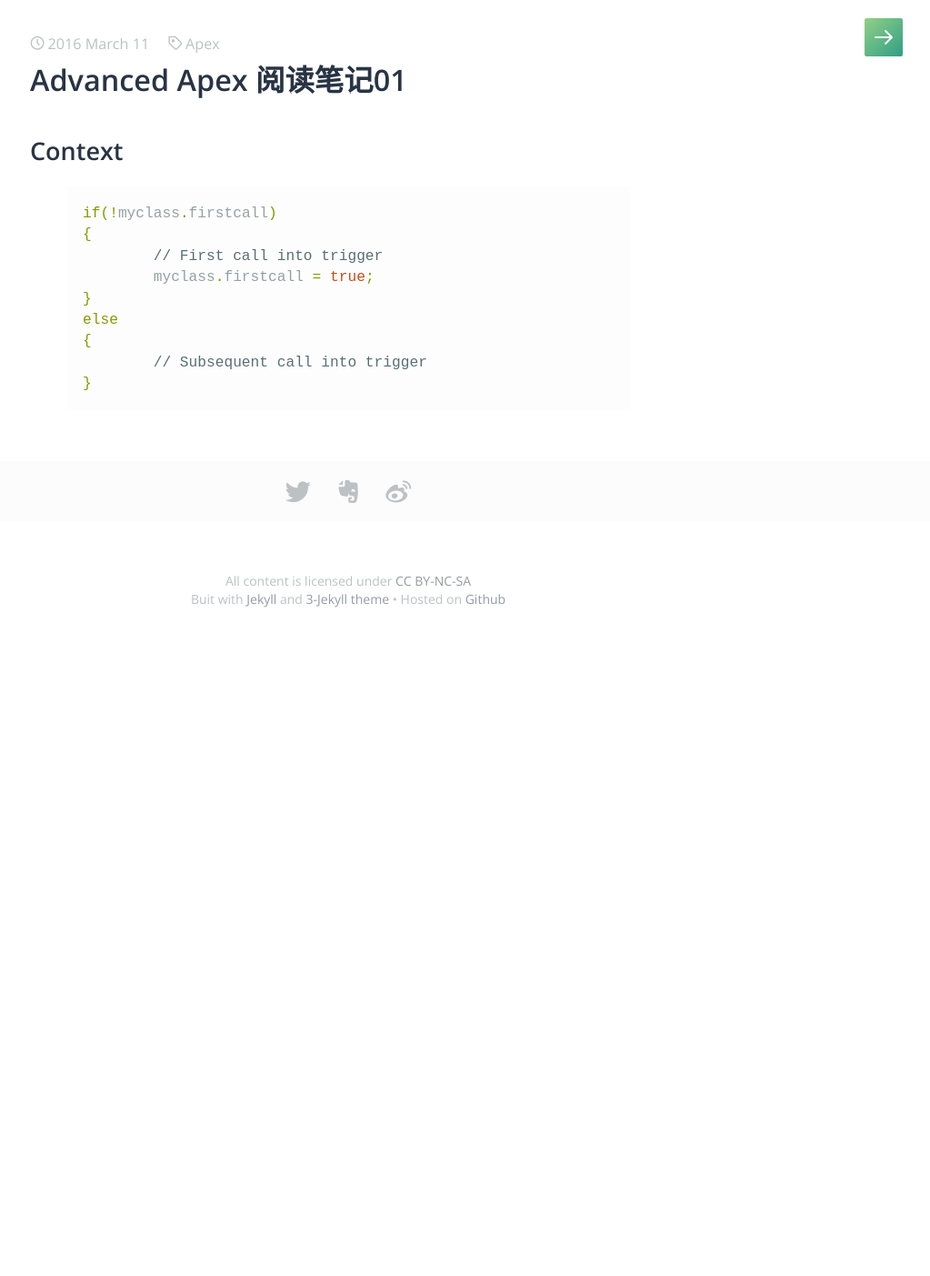
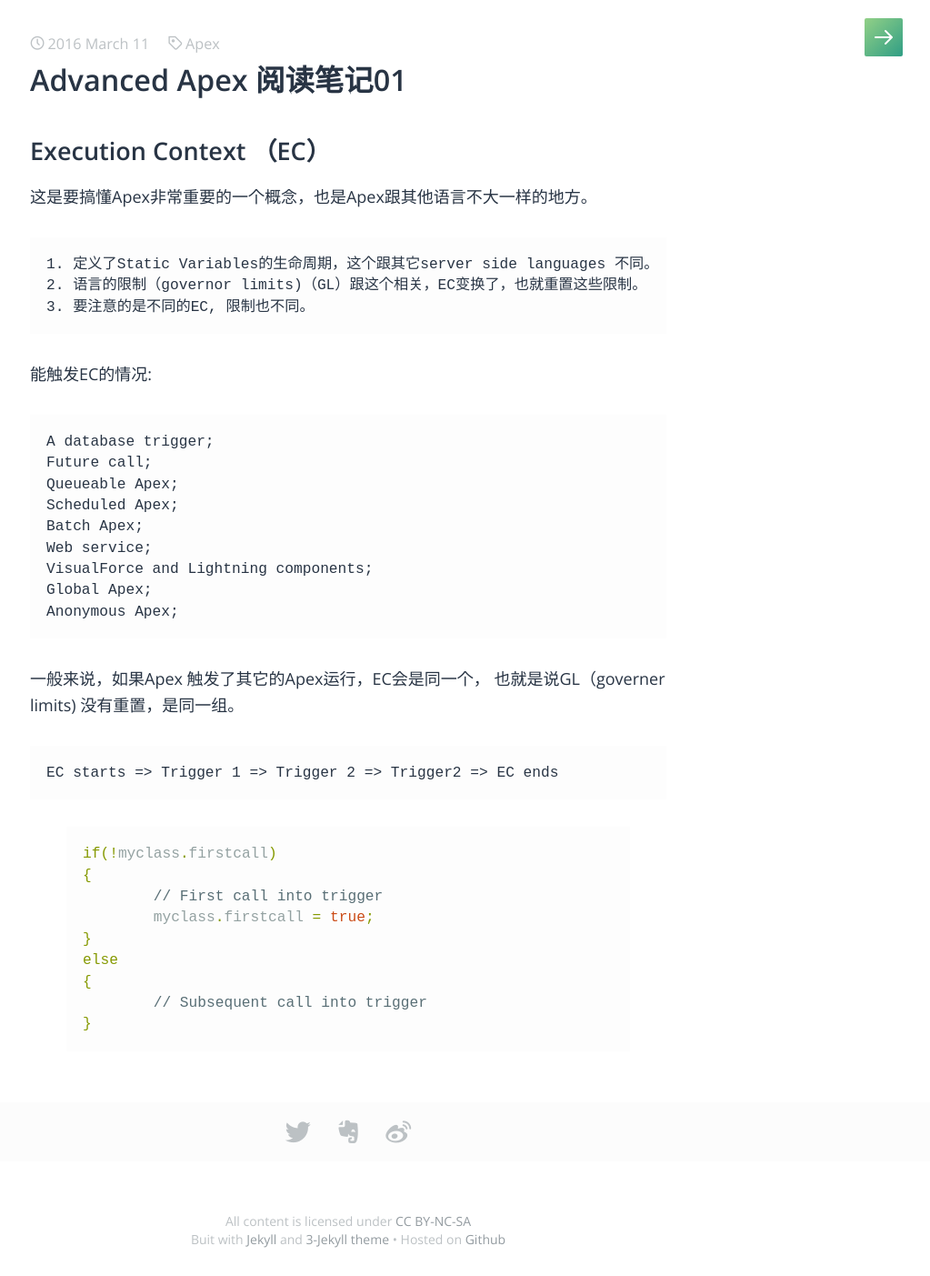
Before and after one commit to z2/z2.github.io, a Jekyll site: the page built from _posts/reading/2016-03-11-advanced-apex-reading-notes-01.md, in a window 1280 px wide. Shown: the whole page at 91% size, without its empty margins (257-1280 px from the left). Built offline with Jekyll 4.4.1, drawn with Linux system fonts in a browser that asks for light colours; some web fonts are replaced; comment, search, counter and statistics services are not loaded.

Commit message:
apex readings

```diff
--- a/_posts/reading/2016-03-11-advanced-apex-reading-notes-01.md
+++ b/_posts/reading/2016-03-11-advanced-apex-reading-notes-01.md
@@ -6,7 +6,31 @@
 keywords: Salesforce, force.com, Apex
 description:
 ---
-## Context
+## Execution Context （EC）
+
+这是要搞懂Apex非常重要的一个概念，也是Apex跟其他语言不大一样的地方。
+
+    1. 定义了Static Variables的生命周期，这个跟其它server side languages 不同。
+    2. 语言的限制（governor limits)（GL）跟这个相关，EC变换了，也就重置这些限制。
+    3. 要注意的是不同的EC, 限制也不同。
+
+
+能触发EC的情况:
+
+	A database trigger;
+	Future call;
+	Queueable Apex;
+	Scheduled Apex;
+	Batch Apex;
+	Web service;
+	VisualForce and Lightning components;
+	Global Apex;
+	Anonymous Apex;
+
+一般来说，如果Apex 触发了其它的Apex运行，EC会是同一个，
+也就是说GL（governer limits) 没有重置，是同一组。
+
+	EC starts => Trigger 1 => Trigger 2 => Trigger2 => EC ends
 
 
 {% highlight java %}
```
